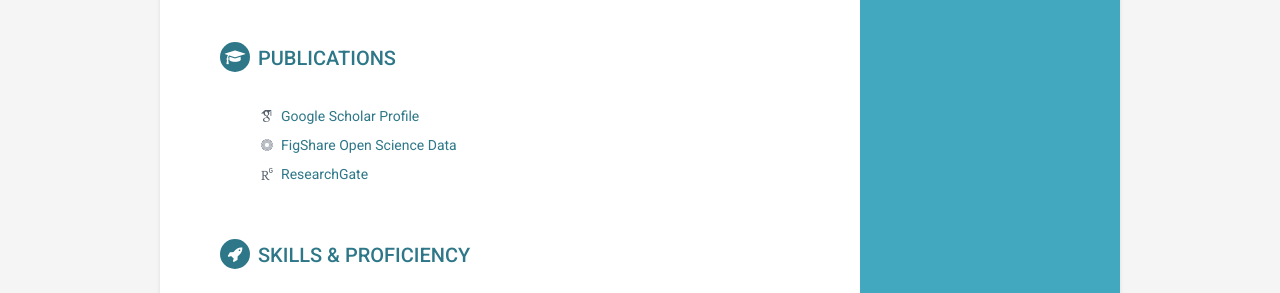
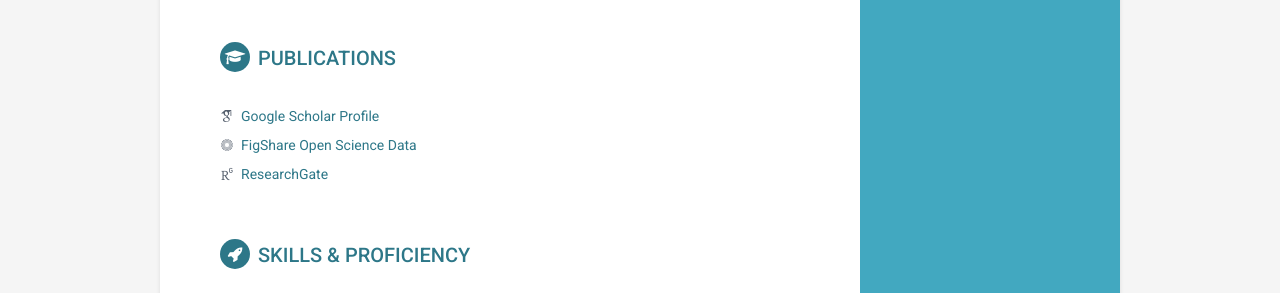
Before and after one commit to isvogor-foi/isvogor-foi.github.io, a Jekyll site: the page built from index.html, in a window 1280 px wide. Shown: the part 1321-1614 px from the top of the page. Built offline with Jekyll 4.4.1, drawn with Linux system fonts in a browser that asks for light colours; some web fonts are replaced.

Commit message:
Update publications.html

```diff
--- a/_includes/publications.html
+++ b/_includes/publications.html
@@ -2,7 +2,7 @@
 <section class="skills-section section">
     <h2 class="section-title"><i class="fa fa-graduation-cap"></i>Publications</h2>
             <div class="container-block">
-                <ul>
+                <ul style="padding: 0px">
                     <li class="ai ai-google-scholar">
                       <span style="font-size: 14px;font-family: 'Roboto',sans-serif;">
                         <a href="https://scholar.google.hr/citations?user=-xwB1UoAAAAJ&hl=en" target="_blank">Google Scholar Profile</a>
```
